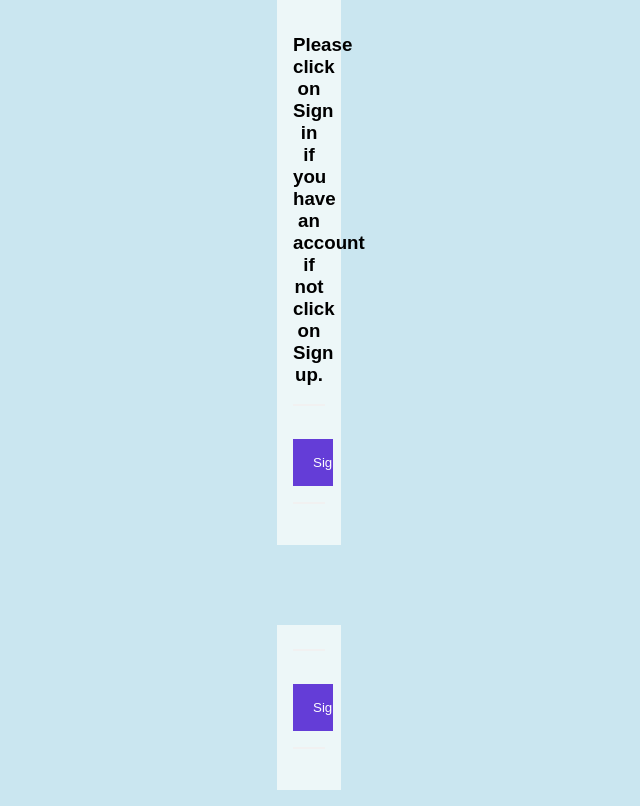
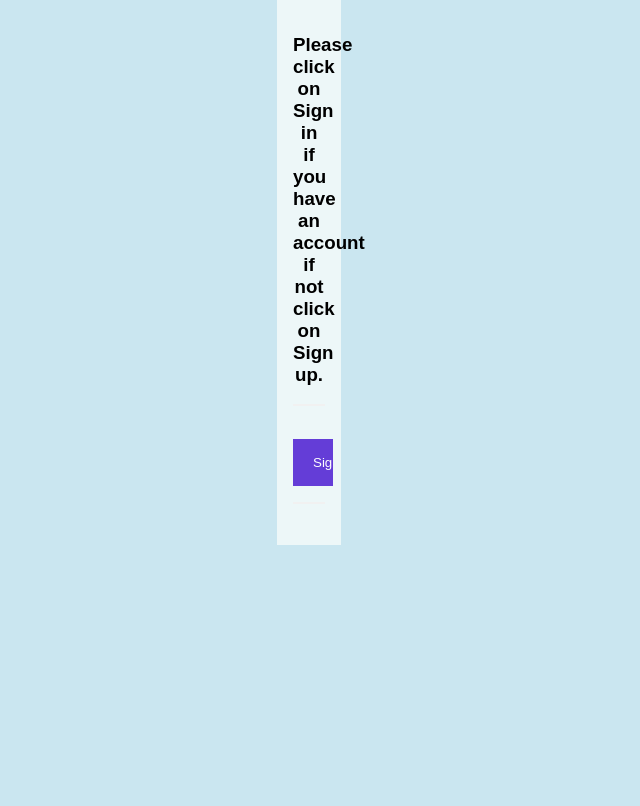
Before and after one commit to commando01000/project, a PHP site: page / in a window 1280 px wide. Shown: the part 129-935 px from the top of the page, without its empty margins (331-971 px from the left). After the commit the page ends 674 px from the top, so only its background shows below. Run offline with PHP 8.4, Linux system fonts and the light colour scheme.

Commit message:
Update index.php

```diff
--- a/index.php
+++ b/index.php
@@ -27,12 +27,6 @@
   <hr>
   </div>
 </form>
-<form method="post" action="regFA.php">
-    <div class="container">
-    <hr>
-      <input type="submit" class="registerbtn" name="submit" value="Sign up">
-      <hr>
-      </div>
-    </form>
+
 </body>
 </html>
```
